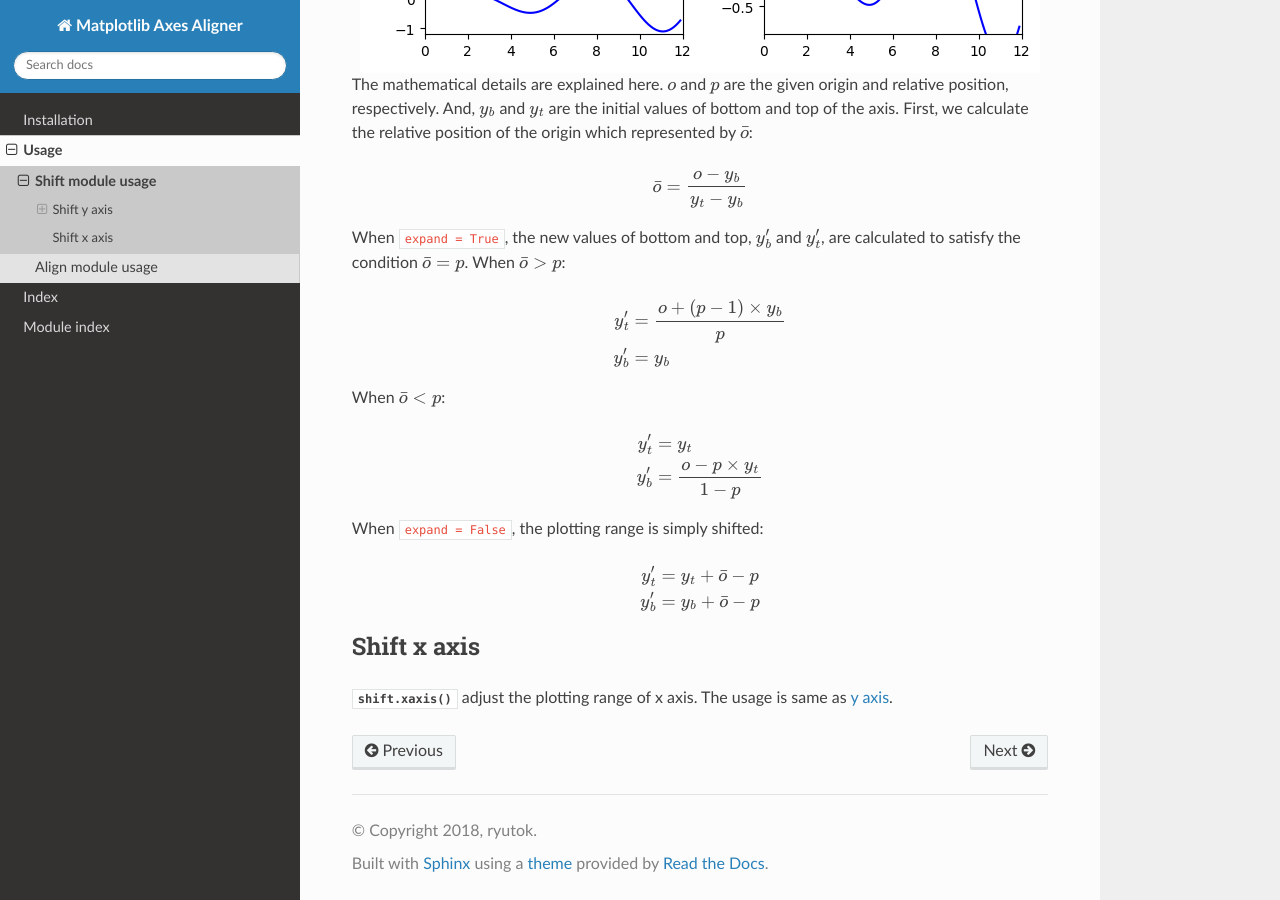
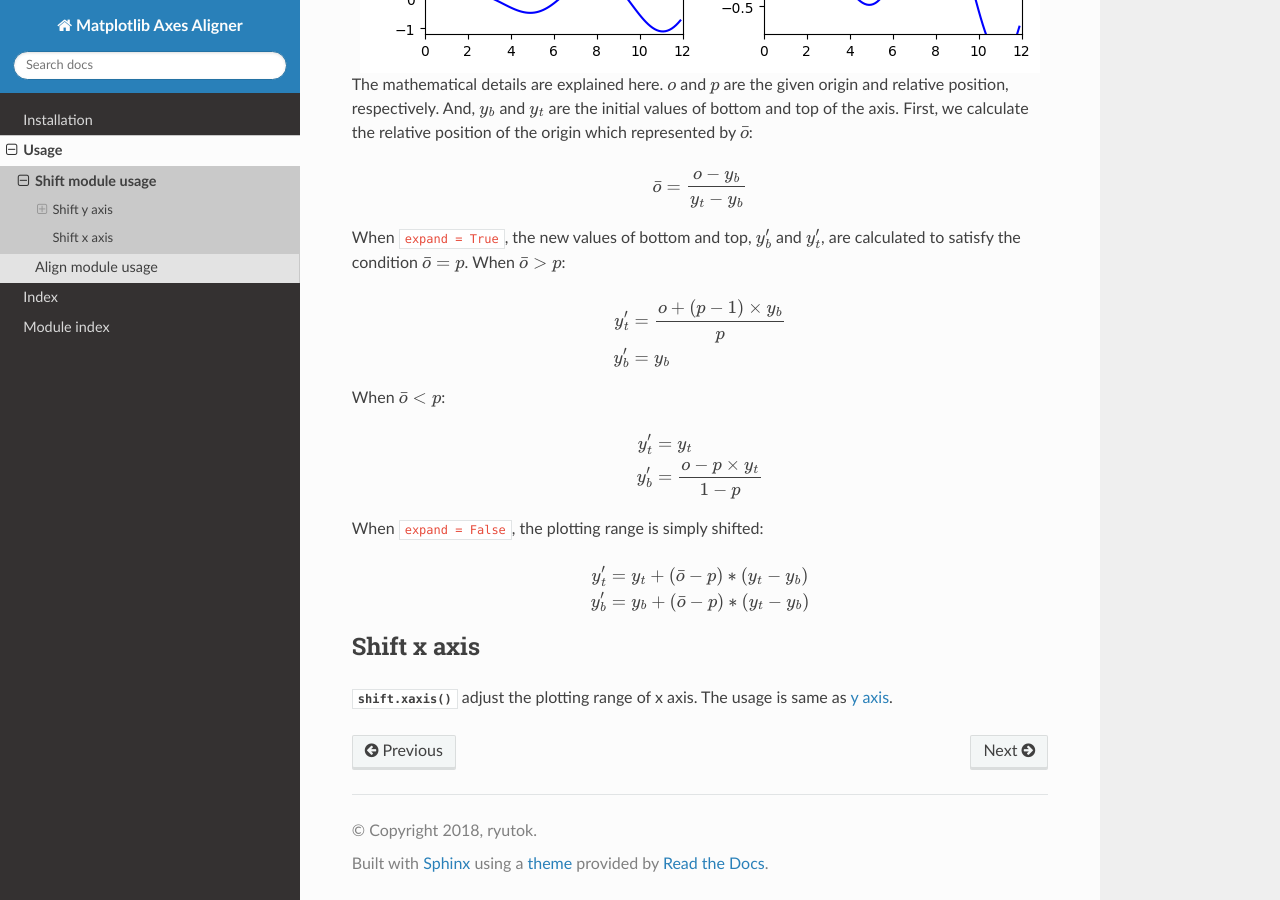
Before and after one commit to ryutok/mpl_axes_aligner, a Sphinx documentation site: the page built from docs/shift_usage.rst, in a window 1280 px wide and 900 px high, scrolled down 3015 px. Built offline with Sphinx 7.4.7 and the Read the Docs theme 2.0.0, drawn with Linux system fonts in a browser that asks for light colours.

Commit message:
Apply the debug of shift into its documents.

```diff
--- a/docs/shift_usage.rst
+++ b/docs/shift_usage.rst
@@ -140,8 +140,8 @@ When :math:`\bar{o} < p`:
 When ``expand = False``, the plotting range is simply shifted:
 
 .. math::
-   y'_t &= y_t + \bar{o} - p \\
-   y'_b &= y_b + \bar{o} - p
+   y'_t &= y_t + (\bar{o} - p) * (y_t - y_b) \\
+   y'_b &= y_b + (\bar{o} - p) * (y_t - y_b)
 
 
 
```
